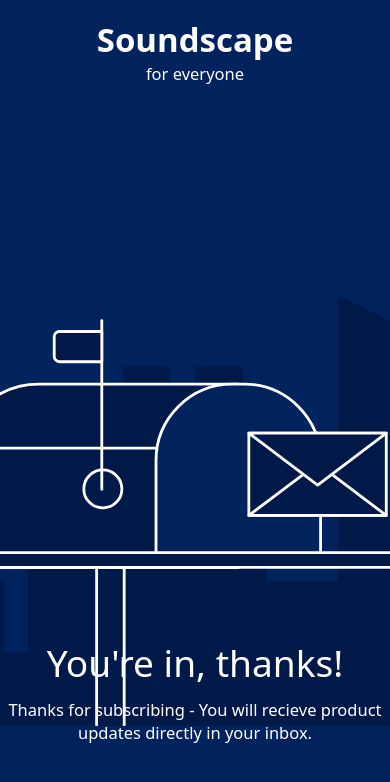
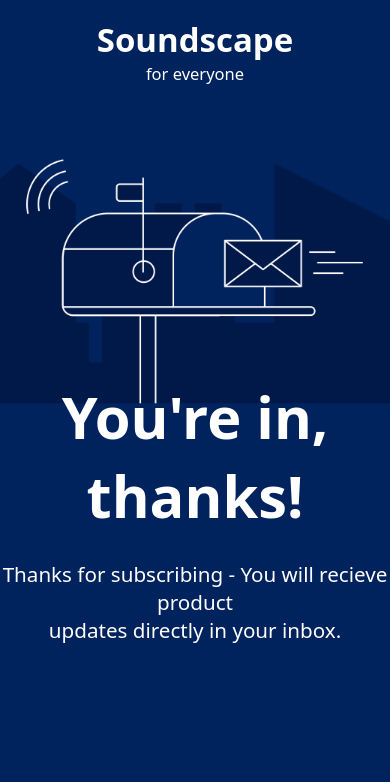
Before and after one commit to SebastienBrand/audial-reality-website, a Next.js app: page /coming-soon-complete in a window 390 px wide. Shown: the top 782 px of the page. Built offline with nearby package versions, Linux system fonts and the light colour scheme; a web font is replaced by a local one.

Commit message:
Finish completion page
Style the page for both mobile and computer

```diff
--- a/src/common/styles/coming-soon.css
+++ b/src/common/styles/coming-soon.css
@@ -396,7 +396,15 @@
         margin: 0px 20px 0px 0px !important;
         border-radius: 0px 10px 15px 0px;
     }
-
+    .bottom {
+        margin-bottom: 100px !important;
+    }
+    .bottom h2 {
+        font-size: var(--large-text) !important;
+    }
+    .bottom p {
+        font-size: var(--small-text) !important;
+    }
 }
 
 /* iPhone Landscape */
@@ -412,41 +420,29 @@
 @media screen and (min-device-width: 481px) and (orientation:landscape) {
 }
 
+
 /* Thank you page CSS */
 .thank-you-page {
-    background-image: url("../../assets/images/thank-you.svg");
-    background-size: auto 100%;
+    background-image: url("../../assets/images/thank-you.png");
+    background-size: cover;
     background-repeat: no-repeat;
     background-position: center top;
-
-    /* background-color: blue; */
-    /* position: fixed; */
-    /* display: flex; */
-    /* justify-content: center; */
     height: 100vh;
     width: auto;
 }
 
 .top {
-    position: absolute !important;
-    display: flex !important;
+    position: absolute;
+    display: flex;
     flex-direction: column;
-    justify-content: center !important;
+    justify-content: center;
     align-items: center;
     width: 100%;
     margin: 1em auto;
 }
-
 .top p {
-    text-align: center !important;
     color:white;
 }
-.top p:nth-child(1){
-    font-size: var(--large-text);
-}
-/* .top p:nth-child(2){
-
-} */
 
 .bottom {
     position: absolute;
@@ -455,15 +451,16 @@
     flex-direction: column;
     justify-content: flex-start;
     align-items: center;
-    width: 100%;
-    margin-bottom: 100px;
+    width: 100vw;
+    margin-bottom: 200px;
+    text-align: center;
+}
+.bottom h2 {
+    font-size: var(--largest-text);
+    margin-bottom: 25px;
 }
 .bottom p {
     text-align: center;
     color: white;
-
+    font-size: var(--medium-text);
 }
-.bottom p:nth-child(1) {
-    font-size: var(--larger-text);
-    margin-bottom: 10px;
-}
--- a/src/pages/coming-soon-complete/index.js
+++ b/src/pages/coming-soon-complete/index.js
@@ -10,7 +10,7 @@
 
 
             <div className="bottom">
-                <p>You're in, thanks!</p>
+                <h2>You're in, thanks!</h2>
                 <p>Thanks for subscribing - You will recieve product <br />
                     updates directly in your inbox.
                 </p>
```
Also changed, not shown: src/assets/images/thank-you.png (added).
